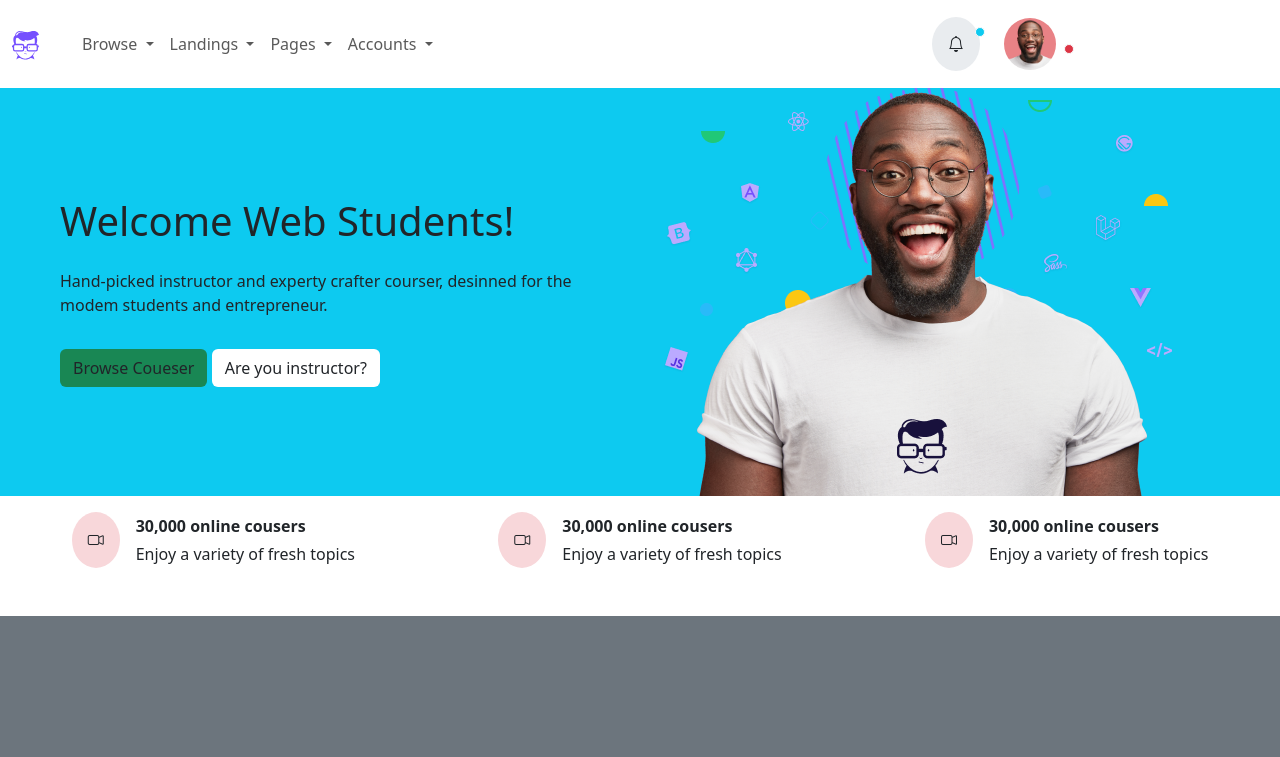
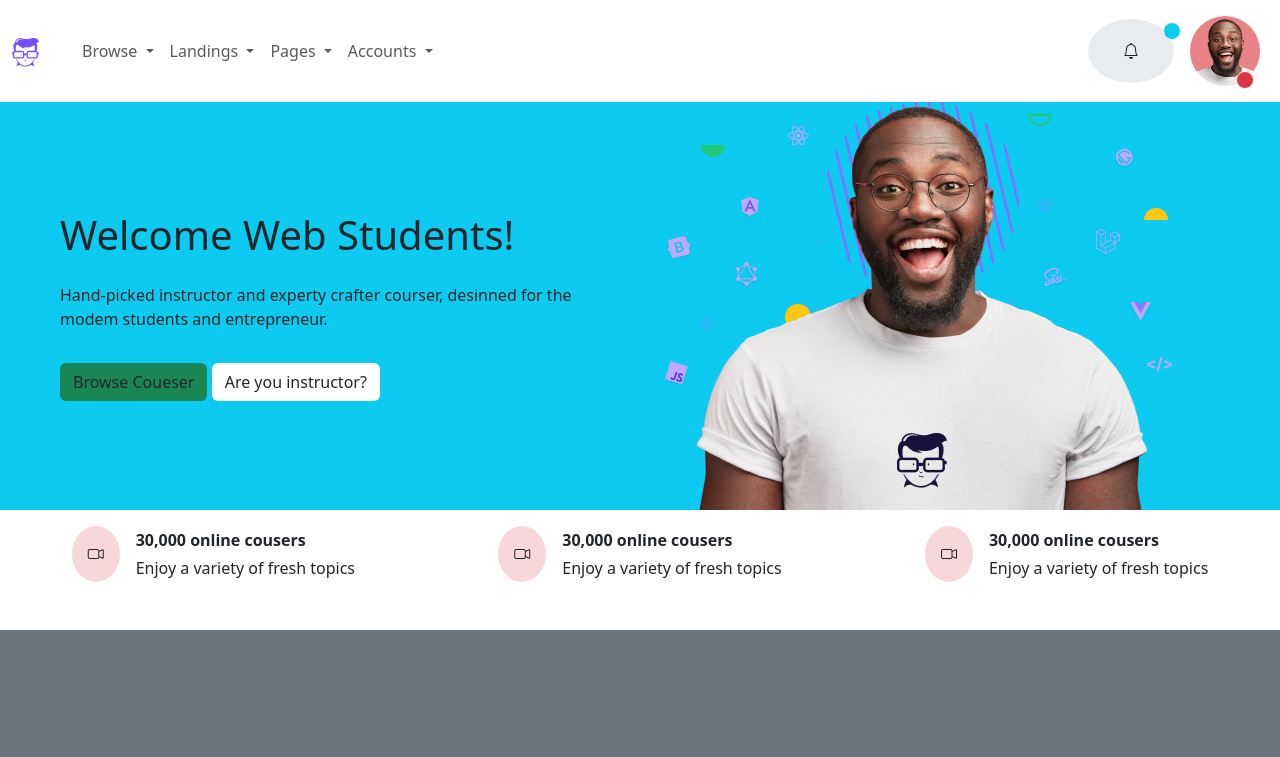
Before and after one commit to GT8681/M3W3D1_1, a plain HTML site: page index.html in a window 1280 px wide. Shown: the top 757 px of the page. Drawn offline with nearby package versions, Linux system fonts and the light colour scheme.

Commit message:
palline icone

```diff
--- a/css/style.css
+++ b/css/style.css
@@ -1,3 +1,22 @@
 .icona-Face{
     width: 50px;
 }
+.icone-navBar{
+    position: relative;
+}
+.span-NavBar {
+    position: absolute;
+    top: 30%;
+    right: 7%;
+}
+
+.image-navBar{
+    position: relative;
+
+}
+.ball-NavBar{
+position: absolute;
+top: 70%;
+right: 2%;
+
+}
--- a/index.html
+++ b/index.html
@@ -14,16 +14,9 @@
 
 <body>
 
-
-    <div class="container-fluid d-flex justify-content-lg-between">
-
-
-        <nav class="navbar navbar-expand-lg bg-body-white d-flex justify-content-between">
-
+    <nav class="navbar navbar-expand-lg bg-body-white d-flex align-content-end">
+        <div class="container-fluid d-flex justify-content-lg-between">
             <a class="navbar-brand" href="#"><img src="./assets /logo.svg" alt=""></a>
-
-
-
             <div class="collapse navbar-collapse" id="navbarNavDropdown">
                 <ul class="navbar-nav p-lg-3">
                     <li class="nav-item dropdown">
@@ -73,24 +66,24 @@
                 </ul>
             </div>
 
-        </nav>
 
-        <div class=" d-flex align-items-center gap-3  justify-content-end  position-relative">
-            <div>
-                <i class="bi bi-bell rounded-circle icone-navBar w-25 p-3 bg-body-secondary"></i>
-                <span class="span-NavBar translate-middle p-1 bg-info border border-light rounded-circle position-absolute top-25 start-150">
+
+            <div class=" d-flex justify-content-end gap-2 ">
+
+                <i class="bi bi-bell rounded-circle icone-navBar w-25 p-4  bg-body-secondary d-flex justify-content-center align-self-center"></i>
+                <span
+                    class="span-NavBar translate-middle p-2 bg-info border border-light rounded-circle">
                     <span class="visually-hidden">New alerts</span>
                 </span>
-            </div>
-            <div class=" position-relative">
-                <img class="w-25 rounded-circle p-2" src="./assets /avatar-1.jpg" alt="">
-                <span
-                    class="position-absolute top-50 end-75 p-1 bg-danger border border-light rounded-circle">
+
+
+                <img class="w-25 image-navBar rounded-circle p-2" src="./assets /avatar-1.jpg" alt="">
+                <span class="ball-NavBar p-2 bg-danger border border-light rounded-circle">
                     <span class="visually-hidden">New alerts</span>
                 </span>
             </div>
         </div>
-    </div>
+    </nav>
 
     <div class="container-fluid hero bg-info">
         <div class="row">
@@ -1173,10 +1166,10 @@
                     <div class="col">
                         <div class="footer d-lg-flex justify-content-lg-between">
                             <div>
-                                 <i class="bi bi-c-circle"></i>
-                            <span>
-                                2022 Geeks. All rights Reserved
-                            </span>
+                                <i class="bi bi-c-circle"></i>
+                                <span>
+                                    2022 Geeks. All rights Reserved
+                                </span>
                             </div>
 
                             <div class="d-flex gap-3">
```
